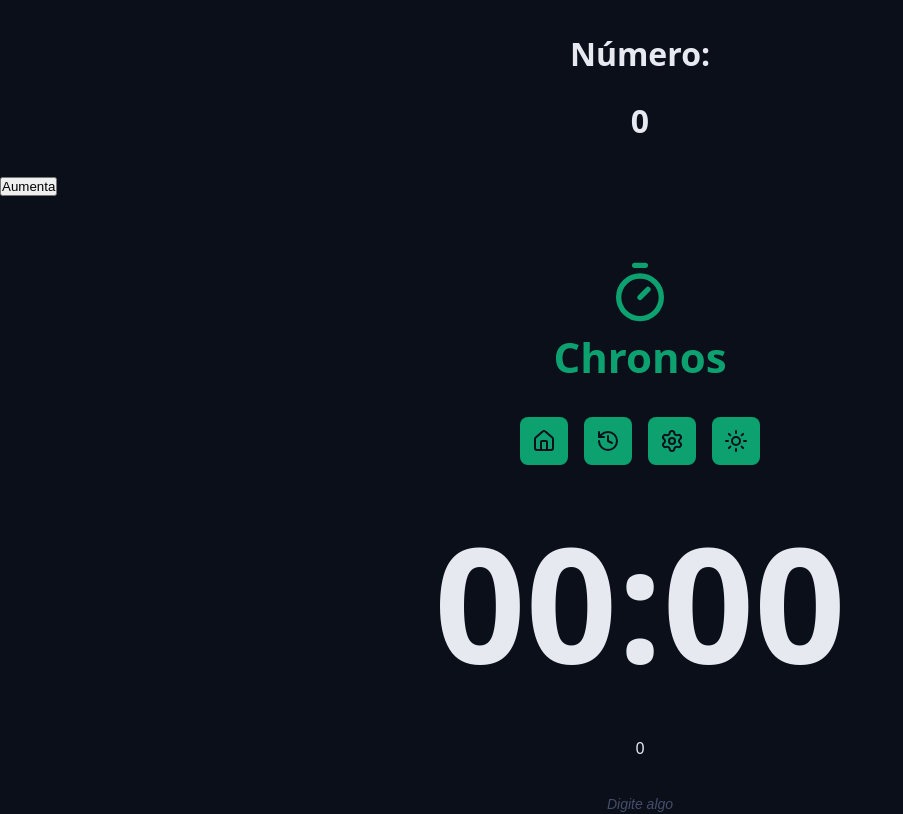
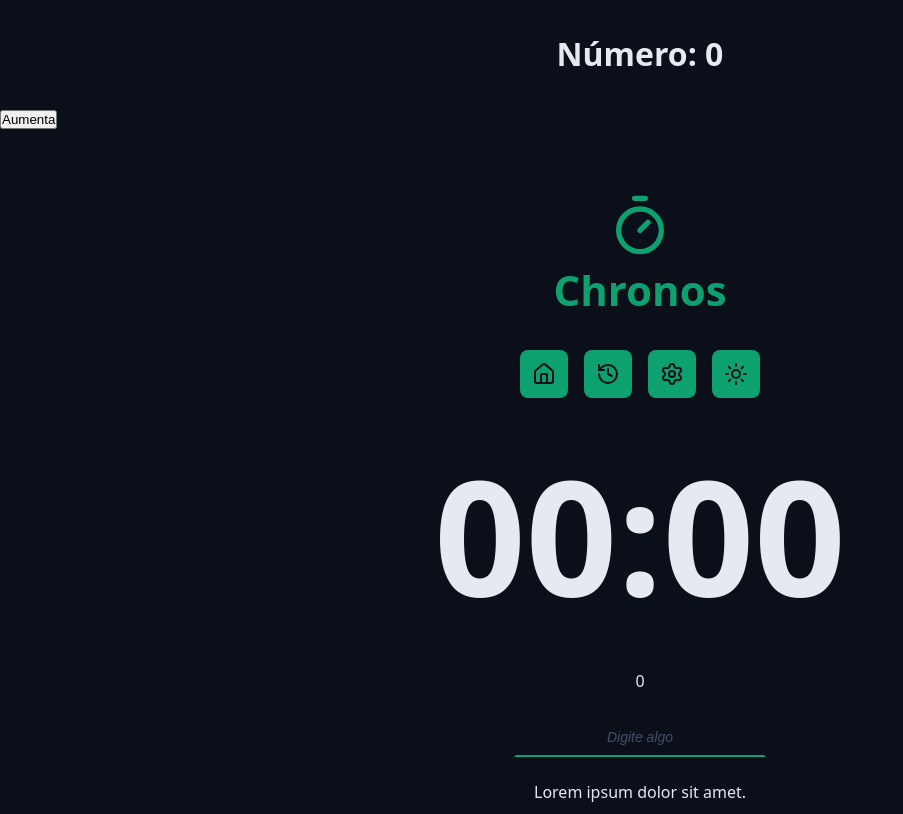
Before and after one commit to RafaelaGusczak/chronos-pomodoro, a React (Vite) app: page / in a window 1280 px wide. Shown: the top 814 px of the page, without its empty margins (0-903 px from the left). Built offline with nearby package versions, Linux system fonts and the light colour scheme.

Commit message:
Usando useState para o estado com programação reativa

```diff
--- a/src/App.tsx
+++ b/src/App.tsx
@@ -11,25 +11,24 @@ import { DefaultButton } from './components/DefaultButton';
 import { PlayCircleIcon } from 'lucide-react';
 import { Footer } from './components/Footer';
 import { Heading } from './components/Heading';
+import { useState } from 'react';
 
 export function App() {
-  let numero = 0;
+  // const [numero, setNumero] = useState(() => {
+  //   console.log('lazy initialization');
+
+  //   return 0;
+  // });
+  const [numero, setNumero] = useState(0);
 
   function handleClick() {
-    const span = document.getElementById('numero');
-
-    if (!span) return;
-
-    numero += 1;
-    span.innerText = numero.toString()
-    console.log(numero, Date.now());
+    // setNumero(prevState => prevState + 1);
+    setNumero(1);
   }
 
   return (
     <>
-      <Heading>
-        Número: <span id='numero'>{numero}</span>
-      </Heading>
+      <Heading>Número: {numero}</Heading>
       <button onClick={handleClick}>Aumenta</button>
       <Container>
         <Logo />
```
